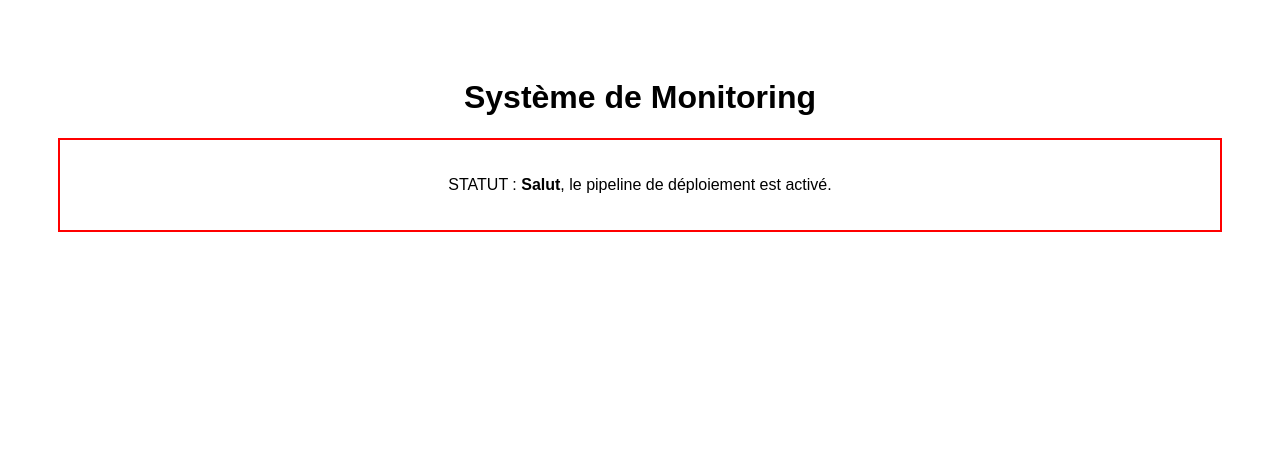
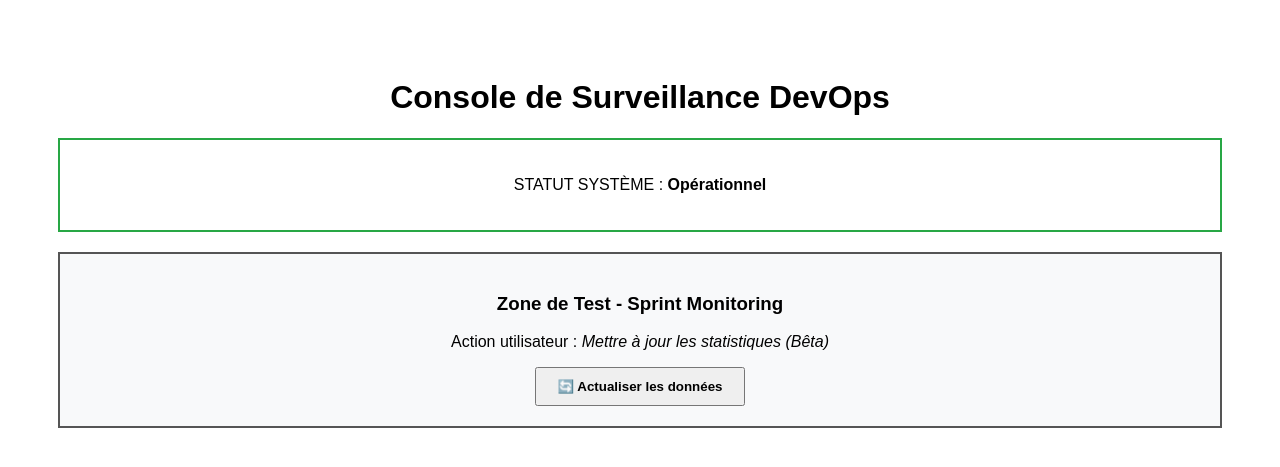
Before and after one commit to THEGENTLEMAN31/lab-devops, a Django app: page / in a window 1280 px wide. Shown: the top 467 px of the page. Run offline with Django 4.2, Linux system fonts and the light colour scheme.

Commit message:
Sentry integration and Monitoring logic

```diff
--- a/core/urls.py
+++ b/core/urls.py
@@ -1,8 +1,9 @@
 from django.contrib import admin
 from django.urls import path
-from portal.views import home
+from portal.views import home , trigger_error
 
 urlpatterns = [
     path('admin/', admin.site.urls),
-    path('', home, name='home'), # La racine du site
+    path('', home, name='home'),
+    path('sentry-debug/', trigger_error, name='sentry_debug'),
 ]
--- a/portal/templates/portal/index.html
+++ b/portal/templates/portal/index.html
@@ -2,13 +2,31 @@
 <html lang="fr">
 <head>
     <meta charset="UTF-8">
-    <title>Console de Surveillance</title>
+    <title>Console de Surveillance DevOps</title>
     <style>body { font-family: sans-serif; padding: 50px; text-align: center; }</style>
 </head>
 <body>
-    <h1>Système de Monitoring</h1>
-    <div style="border: 2px solid red; padding: 20px;">
-        <p>STATUT : <strong>Salut</strong>, le pipeline de déploiement est activé.</p>
+    <h1>Console de Surveillance DevOps</h1>
+
+    <div style="border: 2px solid #28a745; padding: 20px; margin-bottom: 20px;">
+        <p>STATUT SYSTÈME : <strong>Opérationnel</strong></p>
+    </div>
+
+    <div style="border: 2px solid #555; padding: 20px; background-color: #f8f9fa;">
+        <h3>Zone de Test - Sprint Monitoring</h3>
+        <p>Action utilisateur : <em>Mettre à jour les statistiques (Bêta)</em></p>
+
+        <a href="{% url 'sentry_debug' %}">
+            <button style="padding: 10px 20px; cursor: pointer; font-weight: bold;">
+                🔄 Actualiser les données
+            </button>
+        </a>
+
+        {% if error %}
+        <p style="color: orange; font-size: 0.9em;">
+            ⚠️ Erreur de connexion au serveur de données. Veuillez réessayer.
+        </p>
+        {% endif %}
     </div>
 </body>
 </html>
--- a/portal/views.py
+++ b/portal/views.py
@@ -1,4 +1,17 @@
 from django.shortcuts import render
+import sentry_sdk # Importation pour l'envoi manuel
 
 def home(request):
     return render(request, 'portal/index.html')
+
+def trigger_error(request):
+    try:
+        # Simulation d'un bug logique (ex: division par zéro)
+        division_by_zero = 1 / 0
+    except Exception as e:
+        # On envoie l'erreur à Sentry manuellement
+        # sans que l'utilisateur ne voit de page d'erreur 500
+        sentry_sdk.capture_exception(e)
+
+    # On renvoie l'utilisateur sur la même page avec un message discret
+    return render(request, 'portal/index.html', {'error': True})
--- a/requirements.txt
+++ b/requirements.txt
@@ -1,3 +1,6 @@
 asgiref==3.11.1
 Django==4.2.18
 sqlparse==0.5.5
+typing_extensions==4.15.0
+tzdata==2026.1
+sentry-sdk==2.22.0
```
Also changed, not shown: core/settings.py (+11 -1 lines).
